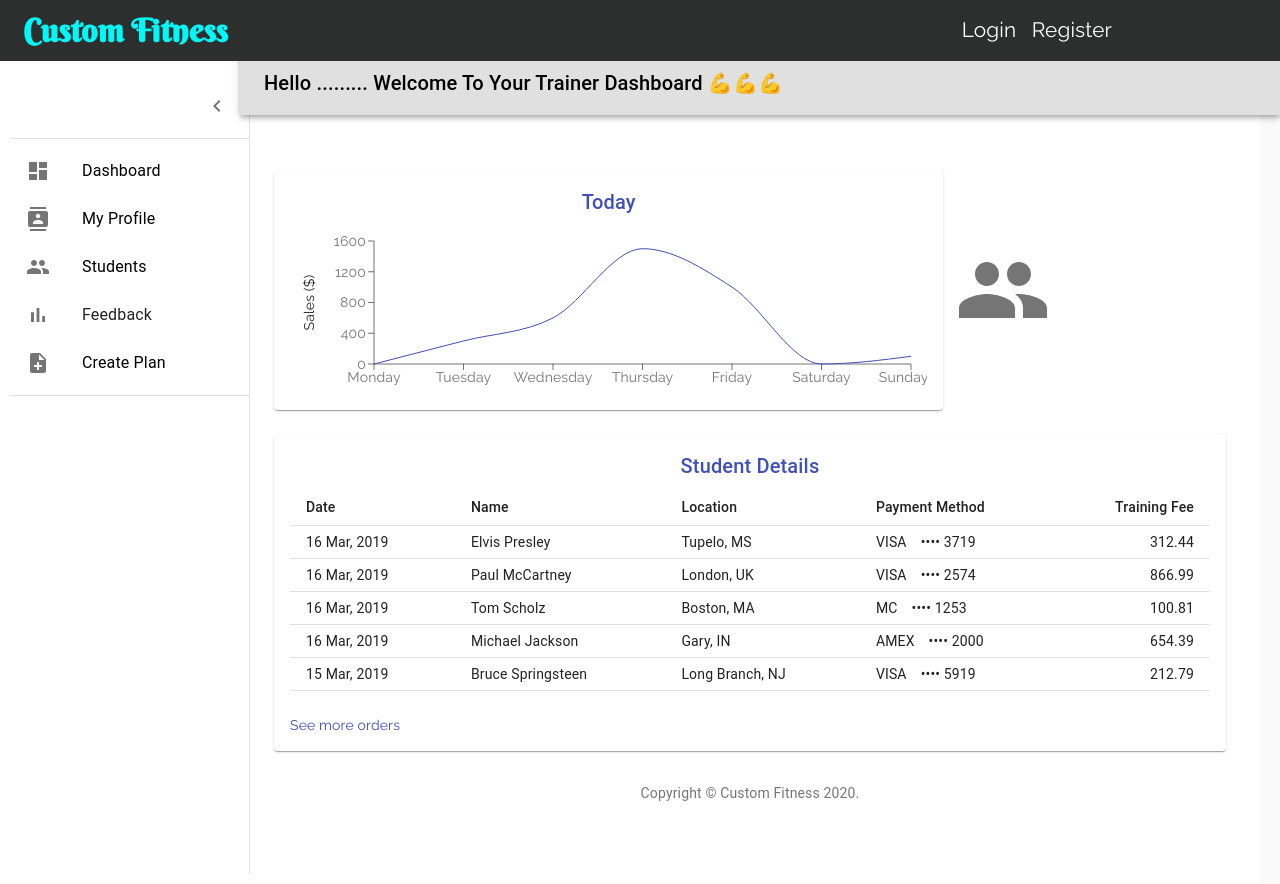
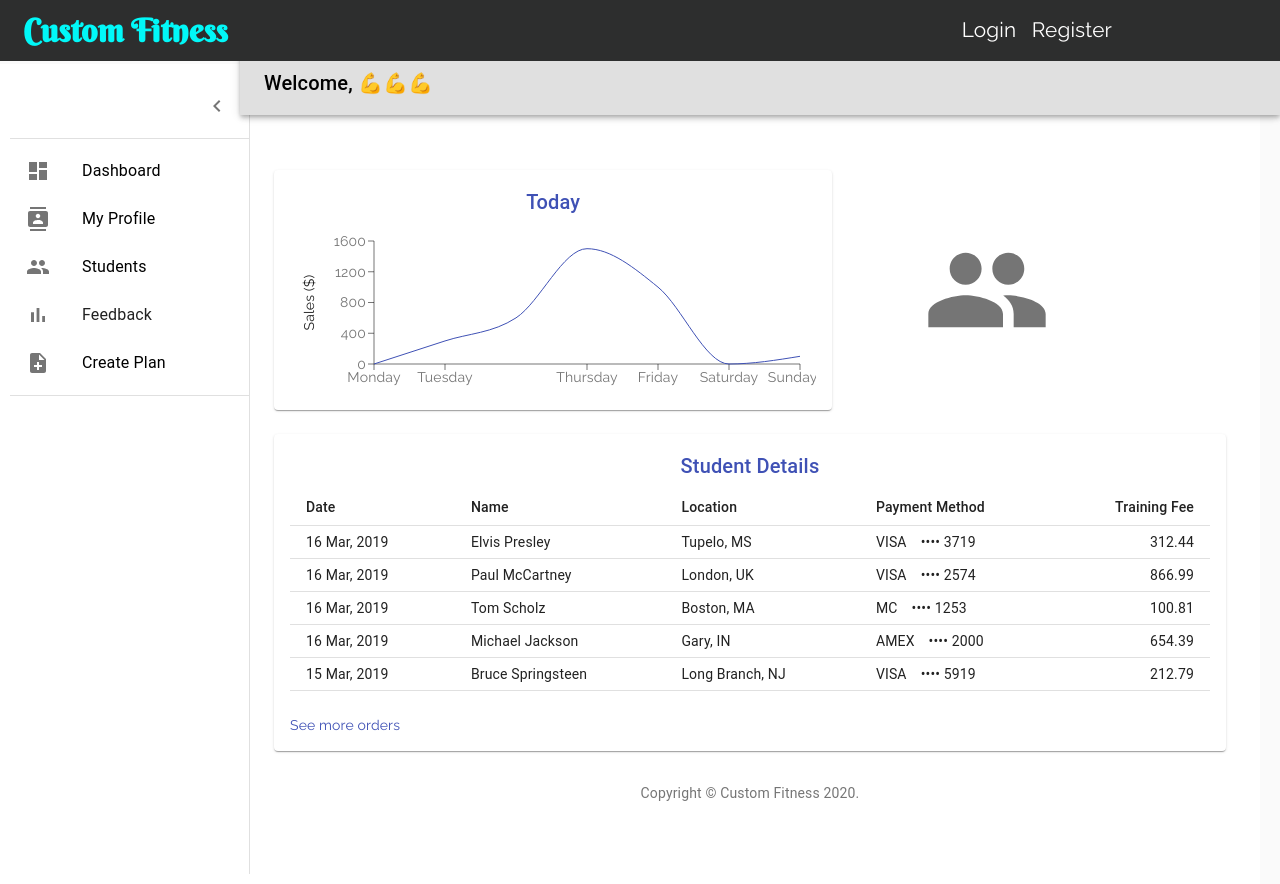
Before and after one commit to Meghanath91/CustomFitness, a React (Create React App) app in the folder my-app/: page /trainer/dashboard in a window 1280 px wide. Built offline with nearby package versions, Linux system fonts and the light colour scheme; no server answers.

Commit message:
Updated styles v1.2

```diff
--- a/my-app/src/components/Trainer/Dashboard/StudentRequests.js
+++ b/my-app/src/components/Trainer/Dashboard/StudentRequests.js
@@ -42,9 +42,26 @@ export default function StudentRequest(props) {
   };
 
   return (
-    <IconButton onClick={handleNotifications} aria-label="cart">
-      <StyledBadge badgeContent={notification} color="secondary">
-        <GroupIcon style={{ fontSize: "6rem" }} />
+    <IconButton
+      onClick={handleNotifications}
+      aria-label="cart"
+      style={{
+        marginLeft: "10%"
+      }}
+    >
+      <StyledBadge
+        badgeContent={notification}
+        color="secondary"
+        style={{
+          fontSize: "4rem"
+        }}
+      >
+        <GroupIcon
+          style={{
+            fontSize: "8rem",
+            textAlign: "center"
+          }}
+        />
       </StyledBadge>
     </IconButton>
   );
--- a/my-app/src/components/Trainer/Dashboard/StudentsItem.js
+++ b/my-app/src/components/Trainer/Dashboard/StudentsItem.js
@@ -181,6 +181,9 @@ export default function StudentsItem(props) {
                       open={open}
                       onClose={handleClose}
                       aria-labelledby="responsive-dialog-title"
+                      style={{
+                        textAlign: "center"
+                      }}
                     >
                       <DialogTitle id="responsive-dialog-title">
                         {"Use Google's location service?"}
@@ -202,7 +205,12 @@ export default function StudentsItem(props) {
                           Weight: {card.weight}
                         </DialogContentText>
                         <DialogContentText>
-                          BMI: Calculate BMI HERE
+                          BMI:
+                          {(
+                            (card.weight /
+                              (card.height * 0.39 * card.height * 0.39)) *
+                            703
+                          ).toFixed(2)}
                         </DialogContentText>
                       </DialogContent>
                     </Dialog>
--- a/my-app/src/components/Trainer/Dashboard/TrainerAppSidebar.js
+++ b/my-app/src/components/Trainer/Dashboard/TrainerAppSidebar.js
@@ -149,7 +149,7 @@ export default function TrainerAppSideBar(props) {
             noWrap
             className={classes.title}
           >
-            Hello {props.trainerData.name} ......... Welcome To Your Trainer Dashboard 💪💪💪
+            Welcome, {props.trainerData.name} 💪💪💪
           </Typography>
         </Toolbar>
       </AppBar>
--- a/my-app/src/components/Trainer/TrainerDashboard.js
+++ b/my-app/src/components/Trainer/TrainerDashboard.js
@@ -174,7 +174,10 @@ export default function TrainerDashboard(props) {
   return (
     <div className={classes.root}>
       <CssBaseline />
-      <TrainerAppSideBar trainerData={props.trainerData} subscriptions={subscriptions} />
+      <TrainerAppSideBar
+        trainerData={props.trainerData}
+        subscriptions={subscriptions}
+      />
       <main className={classes.content}>
         <div className={classes.appBarSpacer} />
         <Container maxWidth="lg" className={classes.container}>
@@ -186,13 +189,19 @@ export default function TrainerDashboard(props) {
               md={8}
               lg={10}
               style={{
-                display: "flex"
+                display: "flex",
+                alignItems: "center"
               }}
             >
               <Paper className={fixedHeightPaper} style={{ width: "100%" }}>
                 <Chart data={data} />
               </Paper>
-              <StudentRequest subscriptions={subscriptions} />
+              <StudentRequest
+                subscriptions={subscriptions}
+                style={{
+                  marginLeft: "10%"
+                }}
+              />
             </Grid>
             <Grid item xs={12}>
               <Paper className={classes.paper}>
```
